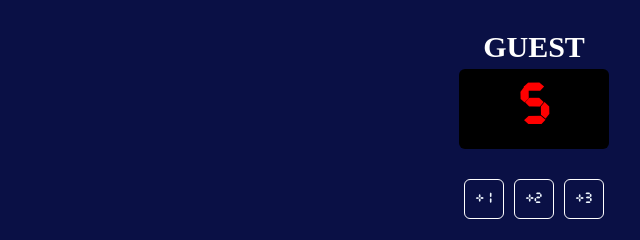
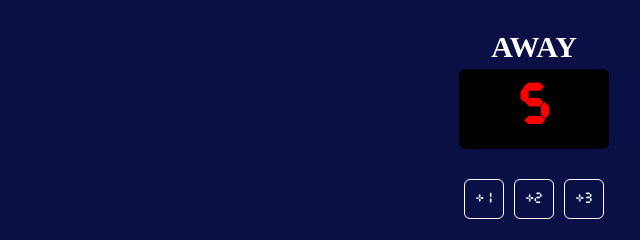
Before and after one commit to joaquinmoyarzun/baskteagain, a website built with Vite: page basketapp/index.html in a window 1280 px wide. Shown: the full height of the page, 426-1066 px from the left. Built offline with nearby package versions, Linux system fonts and the light colour scheme.

Commit message:
Change Guest to Away

```diff
--- a/basketapp/index.html
+++ b/basketapp/index.html
@@ -16,7 +16,7 @@
                 </div>
             </div>
             <div>
-                <h3 class="score">GUEST</h3>
+                <h3 class="score">AWAY</h3>
                 <div>
                     <h3 class="points" id="guest-el"></h3>
                 </div>
```
